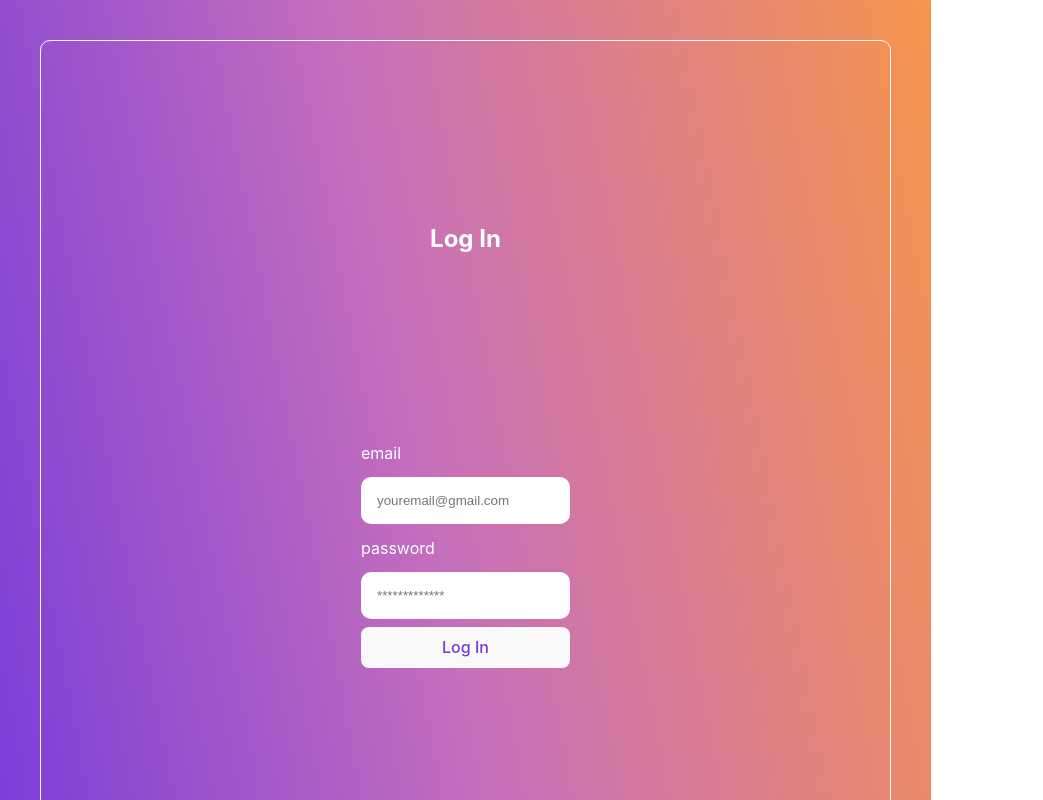
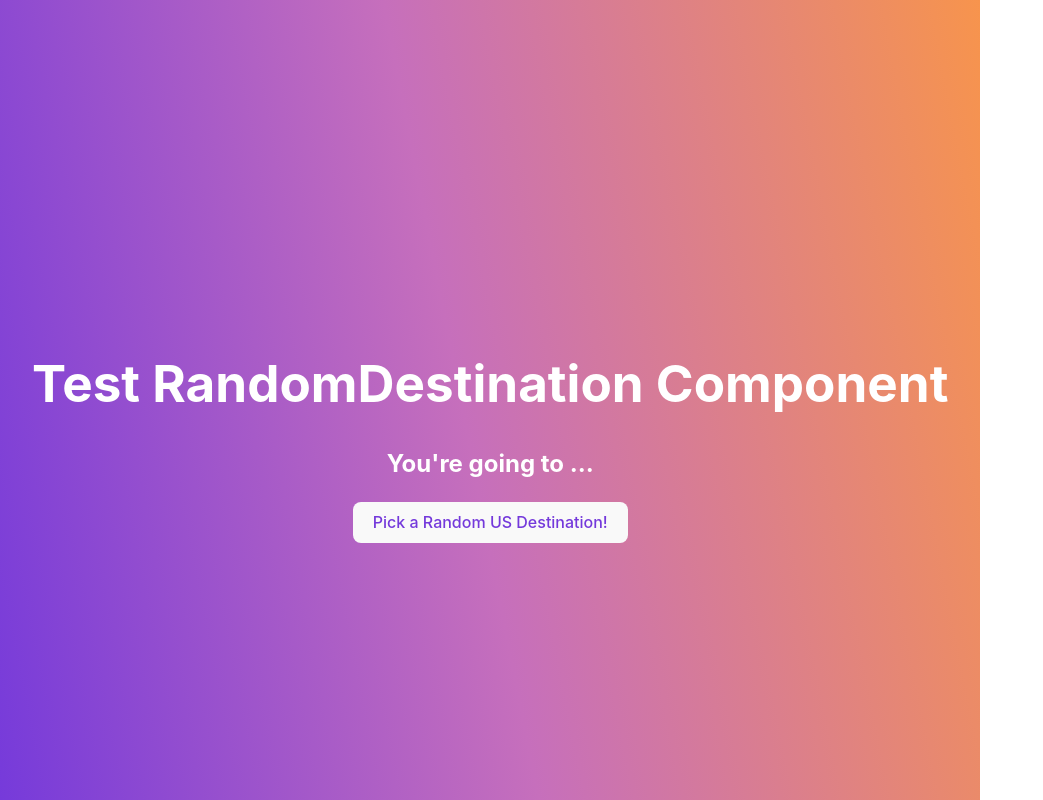
Before and after one commit to ALLHUBS-Jan-2024-Liftoff/The-Coding-Sharks, a React (Vite) app in the folder The-Coding-Sharks-UI/: page /test in a window 1280 px wide. Shown: the top 800 px of the page, without its empty margins (0-1043 px from the left). Built offline with nearby package versions, Linux system fonts and the light colour scheme.

Commit message:
addToTrip added to randomDestination

```diff
--- a/The-Coding-Sharks-UI/src/App.jsx
+++ b/The-Coding-Sharks-UI/src/App.jsx
@@ -9,6 +9,7 @@ import Packlist from "./components/packList";
 import RandomDestination from "./components/randomDestination";
 import Home from "./components/home";
 import Trip from "./components/trip";
+import Test from "./components/test";
 
 import AllTrips from "./components/AllTrips";
 
@@ -24,6 +25,7 @@ function App() {
     <div className="App">
       <Routes>
         <Route path="/home" element={<Home />} />
+        <Route path="/test" element={<Test />} />
         <Route path="/randomDestination" element={<RandomDestination />} />
         <Route path="/packList" element={<Packlist />} />
         <Route path="/trip/:tripId" element={<Trip />} /> {/* Assuming you pass tripId as a parameter */}
@@ -32,41 +34,9 @@ function App() {
         <Route path="/register" element={<Register onFormSwitch={toggleForm} />} />
       </Routes>
       <div>
-        {currentForm === "login" ? <Login onFormSwitch={toggleForm} /> : <Register onFormSwitch={toggleForm} />}
+        {/* {currentForm === "login" ? <Login onFormSwitch={toggleForm} /> : <Register onFormSwitch={toggleForm} />} */}
       </div>
     </div>
   );
 }
-
-
-// function App() {
-//   return (
-//     <div className="App">
-//       <Routes>
-//         <Route path="/home" element={<Home />} />
-//         <Route path="/randomDestination" element={<RandomDestination />} />
-//         <Route path="/packList" element={<Packlist />} />
-//         <Route path="/trip" element={<Trip />} />
-//       </Routes>
-//     </div>
-//   );
-// }
-
-//I have shelly's home page commented out to set up routing.
-
-// function App() {
-//   const [currentForm, setCurrentForm] = useState('login');
-
-//   const toggleForm = (formName) => {
-//     setCurrentForm(formName);
-//   }
-
-//   return (
-//     <div className="App">
-//         {
-//           currentForm === "login" ? <Login onFormSwitch={toggleForm} /> : <Register onFormSwitch={toggleForm} />
-//         }
-//       </div>
-//   )
-// }
 export default App;
--- a/The-Coding-Sharks-UI/src/components/randomDestination.jsx
+++ b/The-Coding-Sharks-UI/src/components/randomDestination.jsx
@@ -2,7 +2,7 @@ import React, { useState } from "react";
 import axios from "axios";
 import LeafletMap from "./leafletMap";
 
-const RandomDestination = () => {
+const RandomDestination = ({ tripId }) => {
   const [selectedCity, setSelectedCity] = useState(null);
 
   const cities = [
@@ -19,7 +19,6 @@ const RandomDestination = () => {
 
   const fetchCityCoordinates = async (cityName) => {
     const apiUrl = `http://localhost:8080/api/destinations/geocode?text=${encodeURIComponent(cityName)}`;
-    console.log("Encoded City Name:", encodeURIComponent(cityName));
 
     try {
       const response = await axios.get(apiUrl);
@@ -40,6 +39,23 @@ const RandomDestination = () => {
     }
   };
 
+  const addCityToTrip = async (tripId, city) => {
+    try {
+      const response = await axios.post(
+        `http://localhost:8080/api/destinations/addRandomDestination/${tripId}`,
+        null,
+        {
+          params: {
+            selectedCity: city.name,
+          },
+        }
+      );
+      console.log("City added to trip:", response.data);
+    } catch (error) {
+      console.error("Error adding city to trip:", error);
+    }
+  };
+
   const handleClick = async () => {
     try {
       const randomCityName = getRandomCity();
@@ -50,13 +66,20 @@ const RandomDestination = () => {
     }
   };
 
+  const handleAddToTripClick = async () => {
+    if (tripId && selectedCity) {
+      await addCityToTrip(tripId, selectedCity);
+    }
+  };
+
   return (
     <div>
       <h2>You're going to {selectedCity ? selectedCity.name : "..."}</h2>
       <button onClick={handleClick}>Pick a Random US Destination!</button>
-      {selectedCity && (
-        <LeafletMap selectedCity={selectedCity} />
+      {tripId && selectedCity && (
+        <button onClick={handleAddToTripClick}>Add to Trip</button>
       )}
+      {selectedCity && <LeafletMap selectedCity={selectedCity} />}
     </div>
   );
 };
--- /dev/null
+++ b/The-Coding-Sharks-UI/src/components/test.jsx
@@ -0,0 +1,17 @@
+import React from 'react';
+import RandomDestination from './randomDestination';
+
+const Test = () => {
+  // Mock tripId to simulate passing data to the RandomDestination component
+  const mockTripId = 1; // Example tripId, can be any number
+
+  return (
+    <div>
+      <h1>Test RandomDestination Component</h1>
+      {/* Passing the mock tripId to RandomDestination */}
+      <RandomDestination tripId={mockTripId} />
+    </div>
+  );
+};
+
+export default Test;
```
